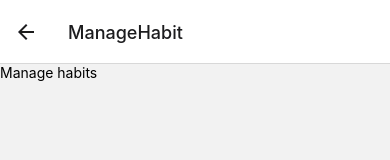
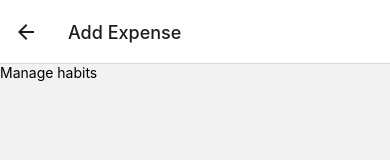
Before and after one commit to Laaguidi/Habits-React-native, a React Native app: screen /ManageHabit in a window 390 px wide. Shown: the top 160 px of the page. Built offline with nearby package versions, Linux system fonts and the light colour scheme.

Commit message:
isEditing

```diff
--- a/App.js
+++ b/App.js
@@ -7,6 +7,7 @@ import { createStackNavigator } from '@react-navigation/stack';
 import PresentationScreen from "./screens/PresentationScreen";
 import AllHabits from "./screens/AllHabits";
 import IconButton from "./components/IconButton";
+import { GlobalStyles } from './constants/style';
 
 
 import ManageHabit from "./screens/ManageHabit";
@@ -17,7 +18,13 @@ export default function App() {
 
   return (
         <NavigationContainer>
-          <Stack.Navigator>
+            <StatusBar backgroundColor="#fff" barStyle="light-content" />
+          <Stack.Navigator
+            /*  screenOptions={{
+                  headerStyle: { backgroundColor: GlobalStyles.colors.pagesBack },
+                  headerTintColor: 'white',
+              }}*/
+          >
           {/*  <Stack.Screen
                 name="Presentation"
                 component={PresentationScreen}
--- a/components/HabitItem.js
+++ b/components/HabitItem.js
@@ -3,11 +3,13 @@ import { Pressable, StyleSheet, Text, View } from 'react-native';
 import {GlobalStyles} from "../constants/style";
 import {useNavigation} from "@react-navigation/native";
 
-function HabitItem({ text }) {
+function HabitItem({ id, text }) {
     const navigation = useNavigation();
 
     function habitPressHandler() {
-        navigation.navigate('ManageHabit');
+        navigation.navigate('ManageHabit', {
+            habitId: id
+        });
     }
 
     return (
--- a/screens/ManageHabit.js
+++ b/screens/ManageHabit.js
@@ -1,8 +1,17 @@
 import {StyleSheet, Text, View} from "react-native";
 import { useNavigation } from '@react-navigation/native';
+import { useLayoutEffect } from 'react';
+
 
 function ManageHabit({route, navigation}){
+    const editedHabitId = route.params?.habitId;
+    const isEditing = !!editedHabitId;
 
+    useLayoutEffect(() => {
+        navigation.setOptions({
+            title: isEditing ? 'Edit Expense' : 'Add Expense',
+        });
+    }, [navigation, isEditing]);
 
     return (
         <Text>Manage habits</Text>
```
